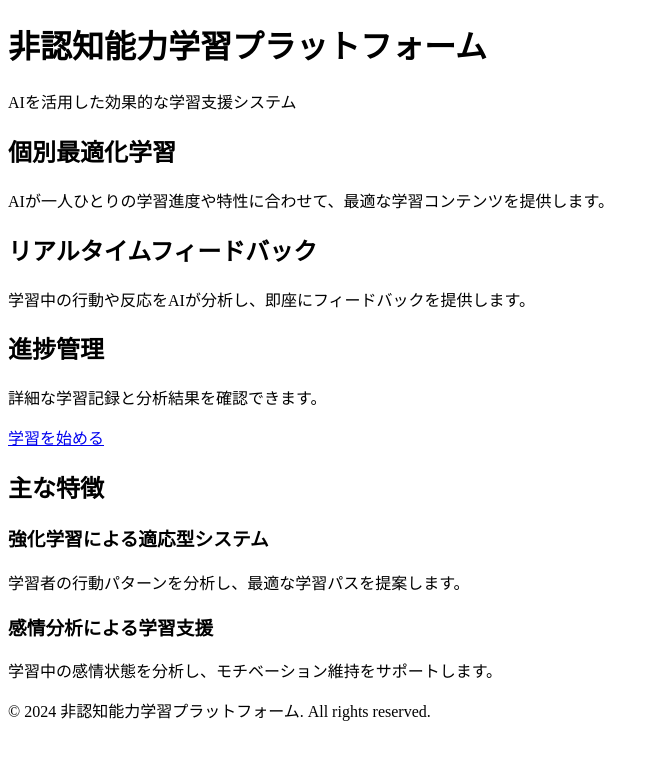
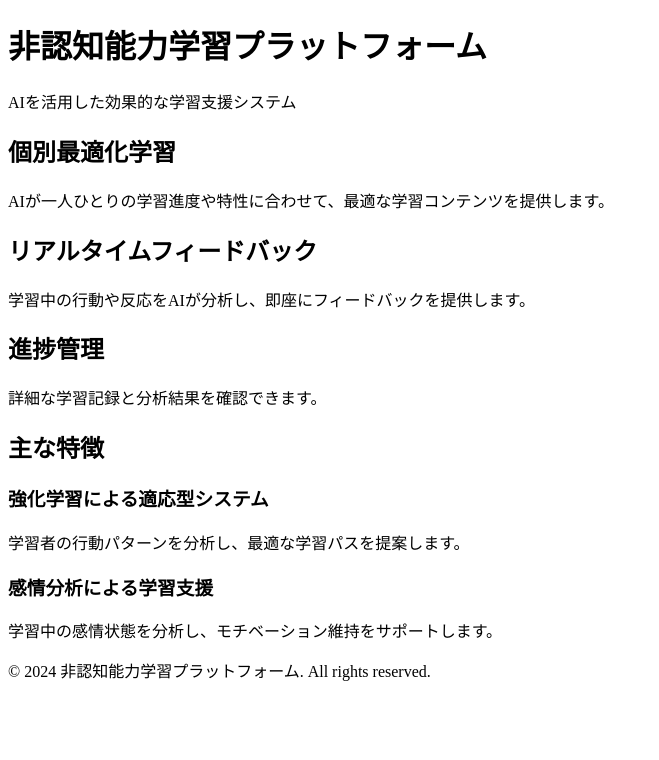
Before and after one commit to Engineer-Guild-Hackathon/team-21-app, a Next.js app in the folder frontend/: page / in a window 1280 px wide. Shown: the top 760 px of the page, without its empty margins (0-659 px from the left). Built offline with nearby package versions, Linux system fonts and the light colour scheme.

Commit message:
feat: improve navigation and layout

```diff
--- a/frontend/src/app/components/Navbar.tsx
+++ b/frontend/src/app/components/Navbar.tsx
@@ -7,7 +7,7 @@ export default function Navbar() {
   const { user, logout } = useAuth();
 
   return (
-    <nav className="bg-white shadow-sm">
+    <nav className="bg-white shadow-sm fixed top-0 left-0 right-0 z-50">
       <div className="container mx-auto px-4">
         <div className="flex justify-between h-16 items-center">
           <Link href="/" className="text-xl font-bold text-gray-900">
--- a/frontend/src/app/page.tsx
+++ b/frontend/src/app/page.tsx
@@ -1,8 +1,6 @@
-import Link from "next/link";
-
 export default function Home() {
   return (
-    <main className="min-h-screen bg-gradient-to-b from-gray-100 to-white">
+    <main className="min-h-screen bg-gradient-to-b from-gray-100 to-white pt-16">
       {/* ヘッダーセクション */}
       <div className="bg-white shadow-sm">
         <div className="container mx-auto px-4 py-6">
@@ -39,16 +37,6 @@ export default function Home() {
               詳細な学習記録と分析結果を確認できます。
             </p>
           </div>
-        </div>
-
-        {/* CTAセクション */}
-        <div className="text-center py-8">
-          <Link
-            href="/auth/login"
-            className="inline-block bg-blue-600 text-white px-8 py-3 rounded-lg font-semibold hover:bg-blue-700 transition-colors"
-          >
-            学習を始める
-          </Link>
         </div>
 
         {/* 特徴セクション */}
```
